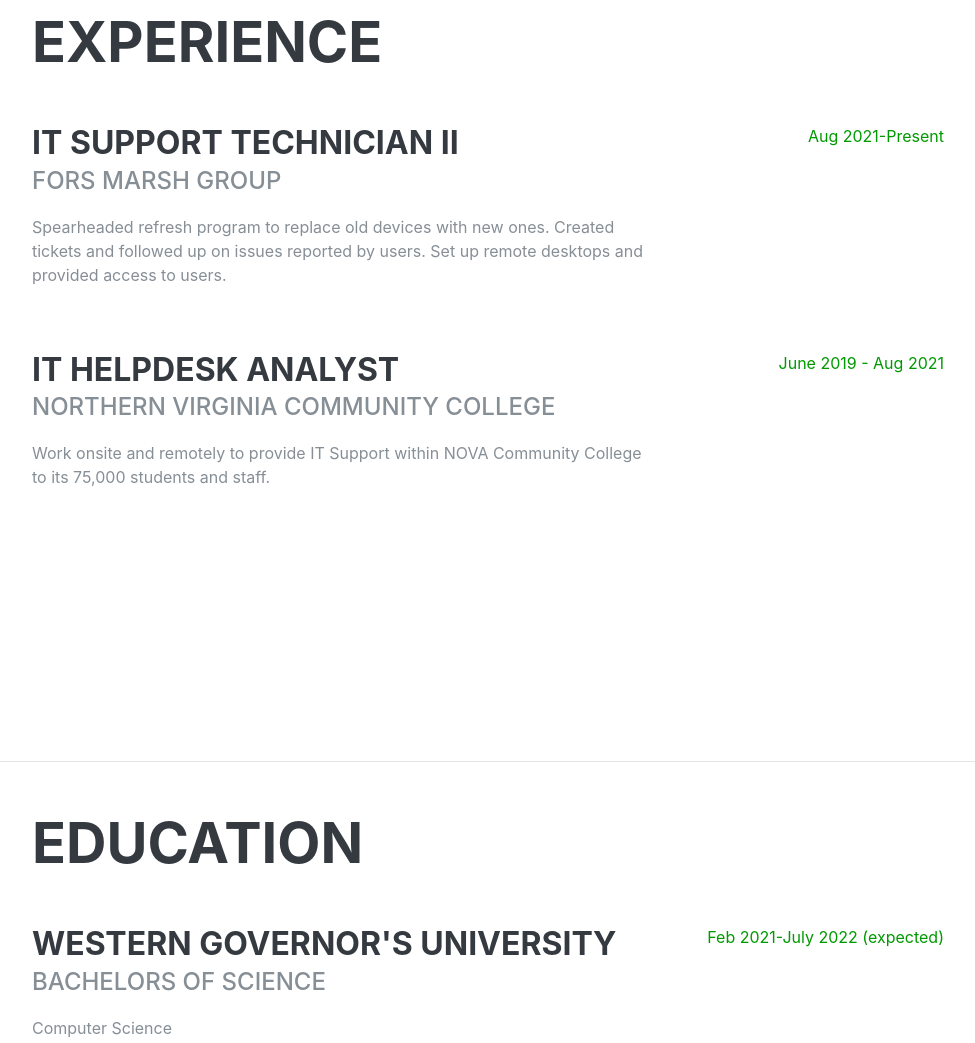
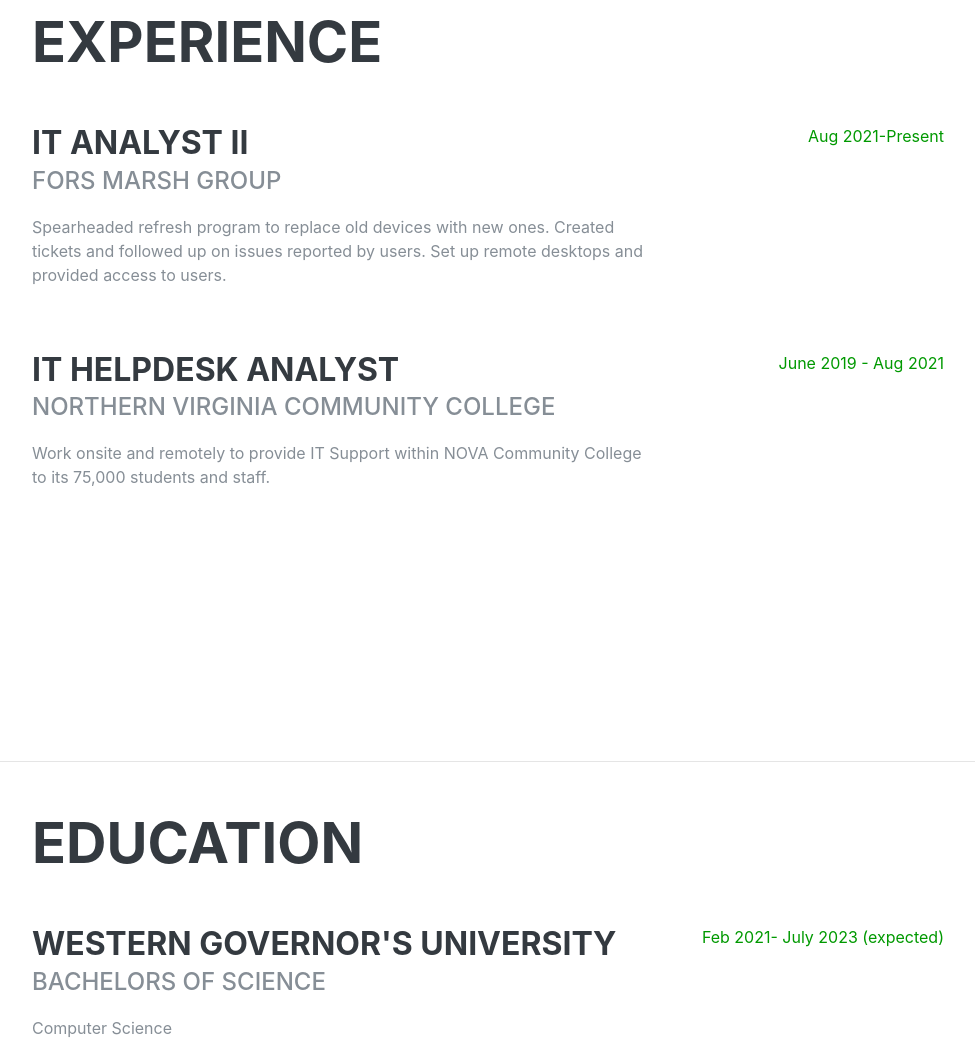
Before and after one commit to ahsanzaman/ahsanzaman.github.io, a plain HTML site: page index.html in a window 1280 px wide. Shown: the part 840-1883 px from the top of the page, without its empty margins (288-1263 px from the left). Drawn offline with Linux system fonts and the light colour scheme; a web font is replaced by a local one.

Commit message:
resume updates
updated some information

```diff
--- a/index.html
+++ b/index.html
@@ -92,7 +92,7 @@
 
         <div class="resume-item d-flex flex-column flex-md-row justify-content-between mb-5">
           <div class="resume-content">
-            <h3 class="mb-0">IT Support Technician II</h3>
+            <h3 class="mb-0">IT Analyst II</h3>
             <div class="subheading mb-3">Fors Marsh Group</div>
             <p> Spearheaded refresh program to replace old devices with new ones. Created tickets and followed up on issues reported by users. Set up remote desktops and provided access to users.</p>
           </div>
@@ -128,7 +128,7 @@
             <div>Computer Science</div>
           </div>
           <div class="resume-date text-md-right">
-            <span class="text-primary">Feb 2021-July 2022 (expected)</span>
+            <span class="text-primary">Feb 2021- July 2023 (expected)</span>
           </div>
         </div>
 
```
